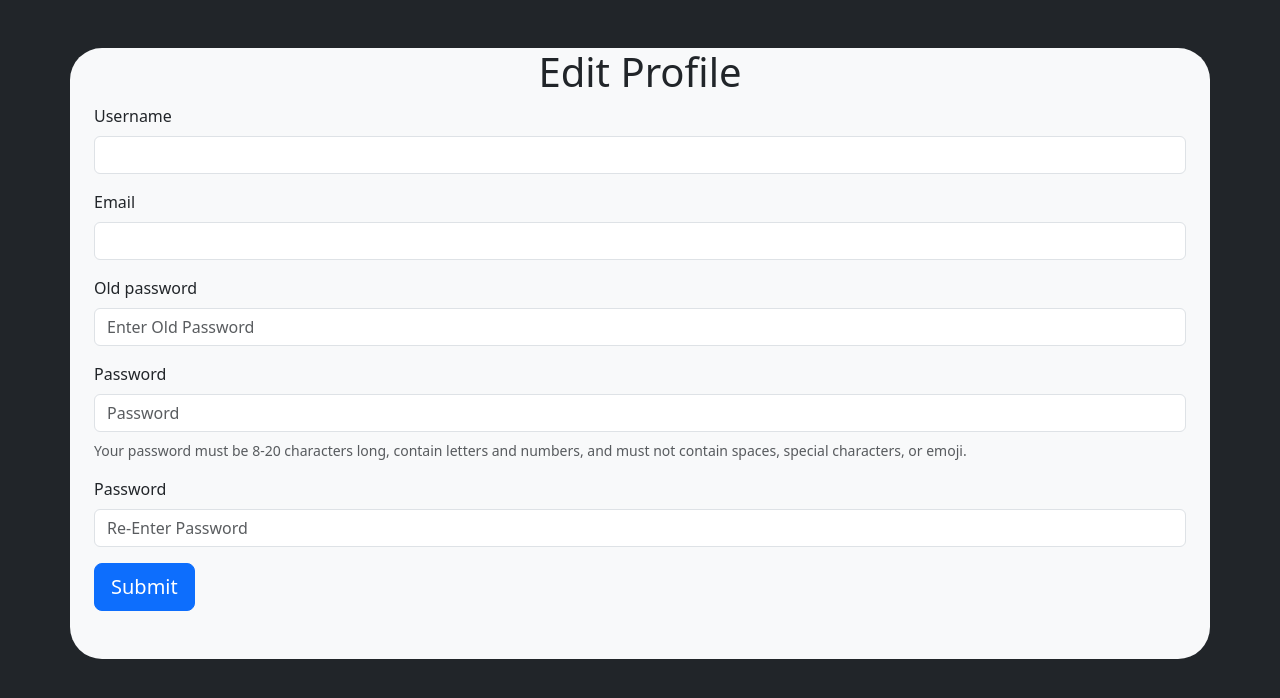
After one commit to leroymoraes223/EasyRecipe, a Python web app: template website/templates/editProfile.html in a window 1280 px wide. The commit adds this page. Shown: the top 698 px of the page. Run offline with Jinja, Linux system fonts and the light colour scheme; the template is opened without the code that fills it, so the values that code supplies are empty, except form fields; form fields are guessed from the names that the template uses.

Commit message:
Added Profile Edit Feature

```diff
--- a/website/templates/account.html
+++ b/website/templates/account.html
@@ -5,6 +5,10 @@
 {% endblock %}
 
 {% block body %}
+<div class="container">
+    <a href="/profile/edit">Change Account Info</a>
+</div>
+
 <div class="container">
     <br>
     <div class="row row-cols-lg-3 row-cols-md-2 row-cols-1">
--- /dev/null
+++ b/website/templates/editProfile.html
@@ -0,0 +1,46 @@
+{% extends "layout.html" %}
+{% block title %} Register {% endblock %}
+
+{% block body%}
+<body class="bg-dark" style="padding-top: 3rem;">
+<div class="container rounded-5 border-black bg-light" style="padding-bottom: 3rem;">
+<div class="container text-center">
+    <h1 class="text-center text-dark">Edit Profile</h1>
+</div>
+
+    <div class="container bg-light">
+    <form method="post" action="#">
+        {{form.csrf_token}}
+        <div class="mb-3">
+            {{form.username.label(for="Username",class="form-label")}}
+            {{form.username(id="Username",value=form.user.USERNAME, class="form-control")}}
+        </div>
+
+        <div class="mb-3">
+            {{form.email.label(for="email",class="form-label")}}
+            {{form.email(id="email",value=form.user.EMAIL, class="form-control")}}
+        </div>
+
+        <div class="mb-3">
+            {{form.oldPassword.label(for="oldpass",class="form-label")}}
+            {{form.oldPassword(placeholder="Enter Old Password",id="oldpass",class="form-control form-label")}}
+        </div>
+
+        <div class="mb-3">
+            {{form.password1.label(for="password1",class="form-label")}}
+            {{form.password1(placeholder="Password",id="password1",class="form-control form-label",aria_labelledby="passwordHelpBlock")}}
+            <div id="passwordHelpBlock" class="form-text">
+                Your password must be 8-20 characters long, contain letters and numbers, and must not contain spaces, special characters, or emoji.
+            </div>
+        </div>
+
+        <div class="mb-3">
+            {{form.password2.label(for="password2",class="form-label")}}
+            {{form.password2(placeholder="Re-Enter Password",id="password2",class="form-control form-label")}}
+        </div>
+        {{form.submit(class="btn btn-primary btn-lg")}}
+    </form>
+    </div>
+</div>
+
+{% endblock %}
```
Also changed, not shown: website/forms.py (+33 -5 lines), website/routes.py (+24 -3 lines), website/templates/layout.html (+15 -5 lines).
